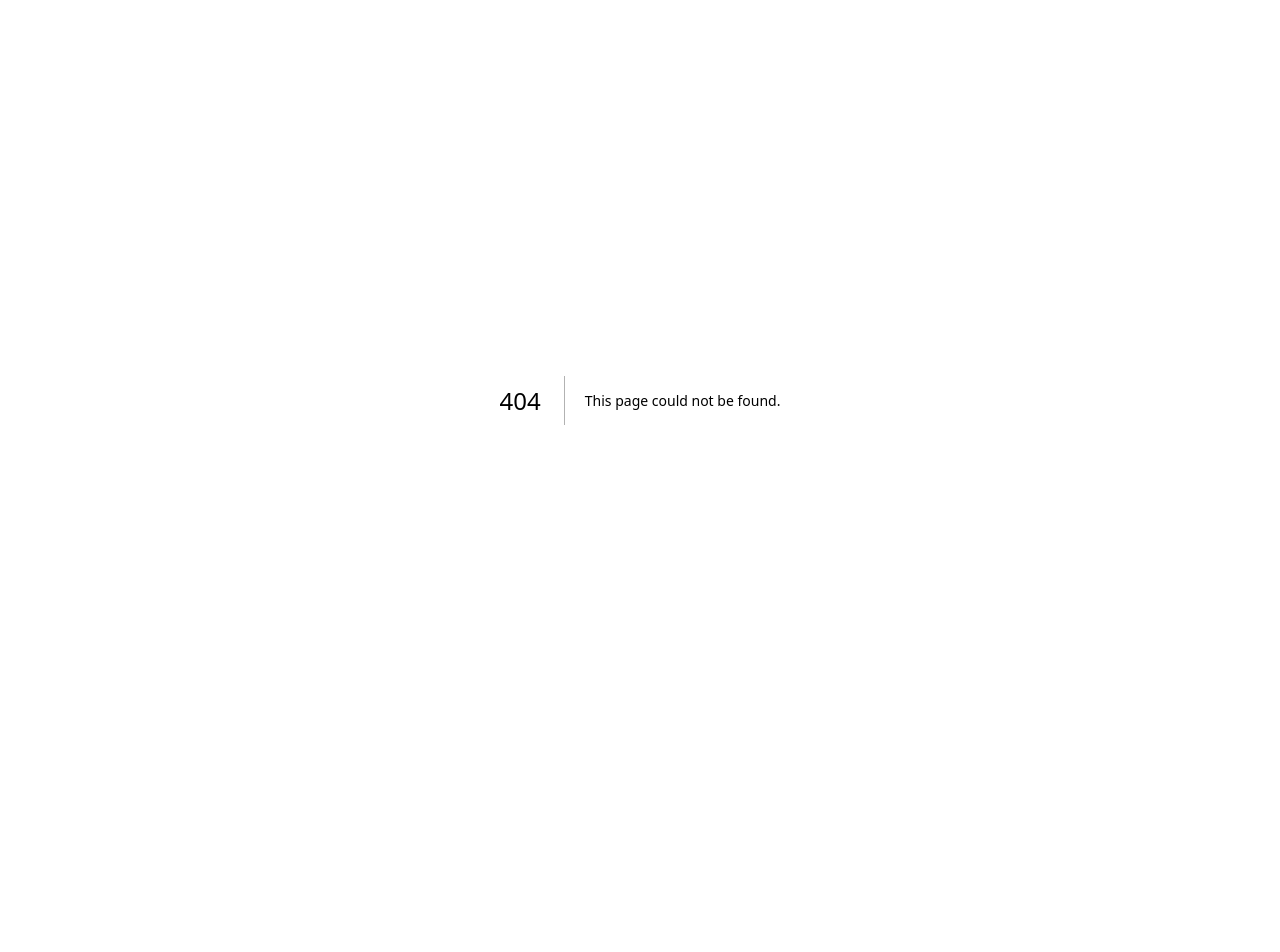
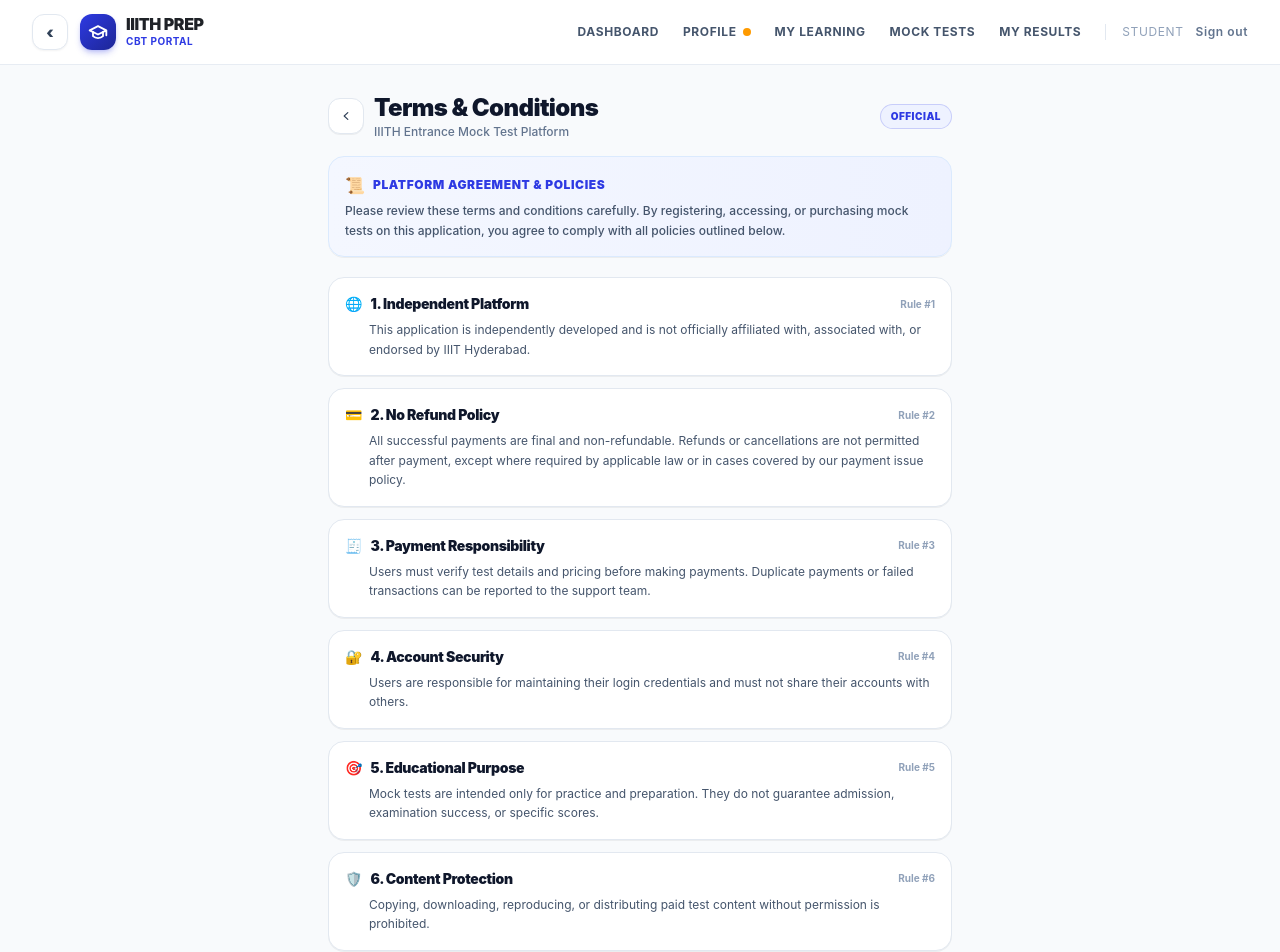
Before and after one commit to yagnamekala2005/iiith-entrance-platform, a Next.js app: page /terms in a window 1280 px wide. Before the commit this address had no page. Shown: the top 952 px of the page. Before the commit the page ends 800 px from the top, so only its background shows below. Built offline with nearby package versions, Linux system fonts and the light colour scheme; no server answers.

Commit message:
feat(legal): add dedicated Terms and Conditions page and clean profile card

```diff
--- a/src/app/(student)/profile/page.tsx
+++ b/src/app/(student)/profile/page.tsx
@@ -1,13 +1,13 @@
-import Link from "next/link";
 import { redirect } from "next/navigation";
 import { getCachedUserAndRole } from "@/lib/auth/session";
 import { getStudentProfile } from "@/lib/profile/queries";
 import { ProfileForm } from "@/components/profile/profile-form";
+import { TermsAndConditionsCard } from "@/components/profile/terms-and-conditions-card";
 
 export const dynamic = "force-dynamic";
 
 export default async function StudentProfilePage() {
-  const { user, isAdmin } = await getCachedUserAndRole();
+  const { user } = await getCachedUserAndRole();
 
   if (!user) {
     redirect("/login");
@@ -32,27 +32,8 @@ export default async function StudentProfilePage() {
 
       <ProfileForm initialProfile={profile} />
 
-      {isAdmin && (
-        <div className="mt-5 rounded-2xl border border-slate-200 bg-white p-4 shadow-xs flex items-center justify-between gap-3">
-          <div>
-            <div className="flex items-center gap-1.5">
-              <span className="text-sm">🛡️</span>
-              <p className="text-xs font-bold uppercase tracking-wider text-slate-900">
-                Admin Console
-              </p>
-            </div>
-            <p className="text-[11px] text-slate-500 font-medium mt-0.5">
-              Question bank, test submissions &amp; plans
-            </p>
-          </div>
-          <Link
-            href="/admin"
-            className="rounded-xl bg-slate-900 text-white px-3.5 py-2 text-xs font-bold uppercase tracking-wider hover:bg-slate-800 active:scale-95 transition-all shrink-0 shadow-xs"
-          >
-            Open Admin
-          </Link>
-        </div>
-      )}
+      {/* Terms & Conditions (collapsible box replacing Admin Console) */}
+      <TermsAndConditionsCard />
     </main>
   );
 }
--- /dev/null
+++ b/src/app/(student)/terms/page.tsx
@@ -0,0 +1,194 @@
+import React from "react";
+import Link from "next/link";
+
+export const dynamic = "force-dynamic";
+
+const TERMS_LIST = [
+  {
+    num: "1",
+    icon: "🌐",
+    title: "Independent Platform",
+    content:
+      "This application is independently developed and is not officially affiliated with, associated with, or endorsed by IIIT Hyderabad.",
+  },
+  {
+    num: "2",
+    icon: "💳",
+    title: "No Refund Policy",
+    content:
+      "All successful payments are final and non-refundable. Refunds or cancellations are not permitted after payment, except where required by applicable law or in cases covered by our payment issue policy.",
+  },
+  {
+    num: "3",
+    icon: "🧾",
+    title: "Payment Responsibility",
+    content:
+      "Users must verify test details and pricing before making payments. Duplicate payments or failed transactions can be reported to the support team.",
+  },
+  {
+    num: "4",
+    icon: "🔐",
+    title: "Account Security",
+    content:
+      "Users are responsible for maintaining their login credentials and must not share their accounts with others.",
+  },
+  {
+    num: "5",
+    icon: "🎯",
+    title: "Educational Purpose",
+    content:
+      "Mock tests are intended only for practice and preparation. They do not guarantee admission, examination success, or specific scores.",
+  },
+  {
+    num: "6",
+    icon: "🛡️",
+    title: "Content Protection",
+    content:
+      "Copying, downloading, reproducing, or distributing paid test content without permission is prohibited.",
+  },
+  {
+    num: "7",
+    icon: "⚖️",
+    title: "Fair Usage",
+    content:
+      "Hacking, cheating, fraudulent activities, or misuse of the application may result in account suspension.",
+  },
+  {
+    num: "8",
+    icon: "⚡",
+    title: "Service Availability",
+    content:
+      "We are not responsible for temporary interruptions caused by maintenance, technical issues, or network failures beyond our reasonable control.",
+  },
+  {
+    num: "9",
+    icon: "📋",
+    title: "Limitation of Liability",
+    content:
+      "We do not guarantee the accuracy of actual examination patterns, questions, or results.",
+  },
+  {
+    num: "10",
+    icon: "🔄",
+    title: "Policy Updates",
+    content:
+      "We reserve the right to modify these Terms and Conditions when necessary. Updated terms will be published in the application.",
+  },
+  {
+    num: "11",
+    icon: "✍️",
+    title: "User Agreement",
+    content:
+      "By registering, accessing, or purchasing services through this application, users agree to these Terms and Conditions, subject to applicable law.",
+  },
+  {
+    num: "12",
+    icon: "🏛️",
+    title: "No Institutional Affiliation",
+    content:
+      "This application is independently developed and operated. It is not affiliated with, associated with, sponsored by, or officially connected to RGUKT, IIIT Hyderabad, or any other college, university, or educational institution. All content and services are independently provided.",
+  },
+];
+
+export default function TermsAndConditionsPage() {
+  return (
+    <main className="mx-auto max-w-2xl px-3.5 py-4 sm:px-6 sm:py-6 font-sans space-y-4">
+      {/* App Header with Back navigation */}
+      <div className="flex items-center justify-between gap-3 pt-1">
+        <div className="flex items-center gap-2.5">
+          <Link
+            href="/profile"
+            prefetch={true}
+            className="flex h-9 w-9 items-center justify-center rounded-xl border border-slate-200 bg-white hover:bg-slate-50 active:scale-95 transition-all shadow-2xs text-slate-700"
+            aria-label="Back to Profile"
+          >
+            <svg
+              viewBox="0 0 20 20"
+              fill="currentColor"
+              className="h-4 w-4"
+            >
+              <path
+                fillRule="evenodd"
+                d="M12.79 5.23a.75.75 0 01-.02 1.06L8.832 10l3.938 3.71a.75.75 0 11-1.04 1.08l-4.5-4.25a.75.75 0 010-1.08l4.5-4.25a.75.75 0 011.06.02z"
+                clipRule="evenodd"
+              />
+            </svg>
+          </Link>
+          <div>
+            <h1 className="text-xl sm:text-2xl font-black tracking-tight text-slate-900">
+              Terms &amp; Conditions
+            </h1>
+            <p className="text-xs text-slate-500 font-medium">
+              IIITH Entrance Mock Test Platform
+            </p>
+          </div>
+        </div>
+
+        <span className="rounded-full bg-[#EEF2FF] px-2.5 py-1 text-[10px] font-black text-[#2E3AE3] uppercase tracking-wider border border-[#2E3AE3]/20 shrink-0">
+          Official
+        </span>
+      </div>
+
+      {/* Intro Overview Card */}
+      <div className="rounded-2xl border border-blue-100 bg-gradient-to-r from-[#F4F7FF] to-[#EEF2FF] p-4 shadow-2xs space-y-1">
+        <div className="flex items-center gap-2">
+          <span className="text-base">📜</span>
+          <h2 className="text-xs font-black uppercase tracking-wider text-[#2E3AE3]">
+            Platform Agreement &amp; Policies
+          </h2>
+        </div>
+        <p className="text-xs text-slate-600 leading-relaxed font-medium">
+          Please review these terms and conditions carefully. By registering, accessing, or purchasing mock tests on this application, you agree to comply with all policies outlined below.
+        </p>
+      </div>
+
+      {/* 12 Detailed Points */}
+      <div className="space-y-3 pt-1">
+        {TERMS_LIST.map((item) => (
+          <div
+            key={item.num}
+            className="rounded-2xl border border-slate-200 bg-white p-4 shadow-2xs hover:border-slate-300 transition-all space-y-1.5"
+          >
+            <div className="flex items-center justify-between gap-2">
+              <div className="flex items-center gap-2">
+                <span className="text-sm">{item.icon}</span>
+                <h3 className="text-xs sm:text-sm font-black text-slate-900 tracking-tight">
+                  {item.num}. {item.title}
+                </h3>
+              </div>
+              <span className="text-[10px] font-bold text-slate-400">
+                Rule #{item.num}
+              </span>
+            </div>
+
+            <p className="text-xs text-slate-600 leading-relaxed font-normal pl-6">
+              {item.content}
+            </p>
+          </div>
+        ))}
+      </div>
+
+      {/* Bottom Back Button */}
+      <div className="pt-3 pb-6">
+        <Link
+          href="/profile"
+          prefetch={true}
+          className="w-full py-3 rounded-xl border border-slate-200 bg-white hover:bg-slate-50 active:scale-98 text-xs font-bold text-slate-700 shadow-2xs transition-all flex items-center justify-center gap-2 text-center"
+        >
+          <svg
+            viewBox="0 0 20 20"
+            fill="currentColor"
+            className="h-3.5 w-3.5"
+          >
+            <path
+              fillRule="evenodd"
+              d="M12.79 5.23a.75.75 0 01-.02 1.06L8.832 10l3.938 3.71a.75.75 0 11-1.04 1.08l-4.5-4.25a.75.75 0 010-1.08l4.5-4.25a.75.75 0 011.06.02z"
+              clipRule="evenodd"
+            />
+          </svg>
+          <span>Back to Profile</span>
+        </Link>
+      </div>
+    </main>
+  );
+}
--- /dev/null
+++ b/src/components/profile/terms-and-conditions-card.tsx
@@ -0,0 +1,26 @@
+import React from "react";
+import Link from "next/link";
+
+export function TermsAndConditionsCard() {
+  return (
+    <div className="mt-5 rounded-2xl border border-slate-200 bg-white shadow-xs transition-all duration-200 hover:border-slate-300 hover:bg-slate-50/50 active:scale-[0.99]">
+      <Link
+        href="/terms"
+        prefetch={true}
+        className="flex items-center justify-between p-4 group cursor-pointer"
+      >
+        <div className="min-w-0 flex-1">
+          <div className="flex items-center gap-2">
+            <span className="text-base shrink-0">📜</span>
+            <p className="text-xs font-bold uppercase tracking-wider text-slate-900 group-hover:text-[#2E3AE3] transition-colors">
+              Terms &amp; Conditions
+            </p>
+          </div>
+          <p className="text-[11px] text-slate-500 font-medium mt-0.5 truncate">
+            Platform policies &amp; user agreement
+          </p>
+        </div>
+      </Link>
+    </div>
+  );
+}
```
